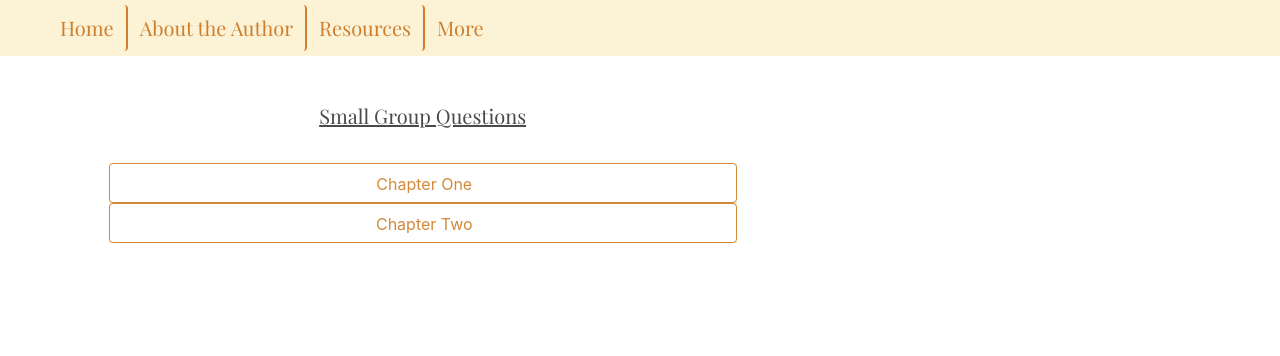
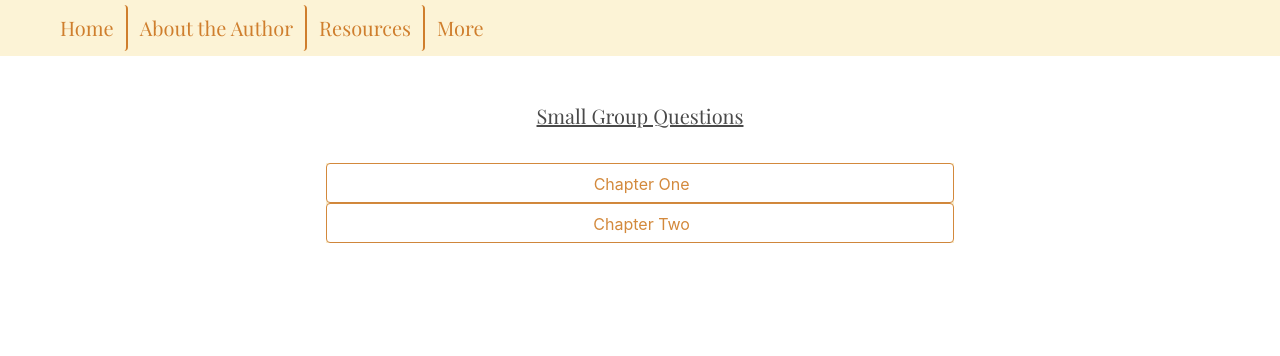
Before and after one commit to everhartC/LaymansPerspective, a Django app: page /resources/ in a window 1280 px wide. Shown: the top 356 px of the page. Run offline with Django 3.2, Linux system fonts and the light colour scheme; parts of the project's set-up code (start-up, migrations or seed data) failed here and were passed over.

Commit message:
Removed bootstrap cdn from blogArticles, fixed centering on resources.html

```diff
--- a/templates/blogArticles.html
+++ b/templates/blogArticles.html
@@ -3,7 +3,7 @@
 
 {% block css %}
     <link rel="stylesheet" href="{% static 'css/blogStyles.css' %}">
-    <link rel="stylesheet" href="https://cdn.jsdelivr.net/npm/bootstrap@5.1.1/dist/css/bootstrap.min.css">
+    {% comment %} <link rel="stylesheet" href="https://cdn.jsdelivr.net/npm/bootstrap@5.1.1/dist/css/bootstrap.min.css"> {% endcomment %}
 {% endblock css %}
 
 {% block content %}
--- a/templates/resources.html
+++ b/templates/resources.html
@@ -6,8 +6,8 @@
 {% endblock css %}
 
 {% block content %}
-    <div class="columns">
-        <div id="column2" class="column is-6 is-offset-1">
+    <div class="columns is-centered">
+        <div id="column2" class="column is-6">
             <p class="toptitle">Small Group Questions</p>
             <ul class="accordion">
                 <li>
```
